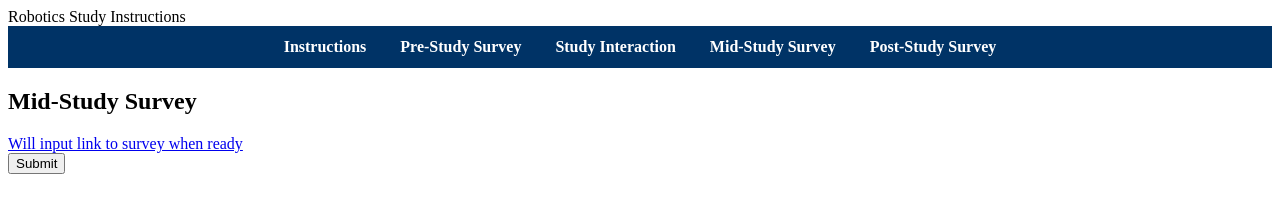
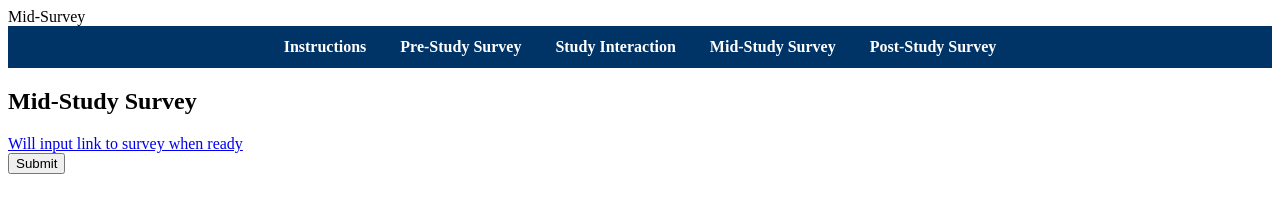
Before and after one commit to Nanxi-Flaneuse/HRI, a plain HTML site: page website/mid-survey.html in a window 1280 px wide. Drawn offline with Linux system fonts and the light colour scheme.

Commit message:
Update mid-survey.html

```diff
--- a/website/mid-survey.html
+++ b/website/mid-survey.html
@@ -1,7 +1,7 @@
 <!DOCTYPE html>
 <html>
   <head>
-    <tite> Robotics Study Instructions </tite>
+    <tite> Mid-Survey </tite>
     <style>
       nav {
         background-color: #003366;
```
